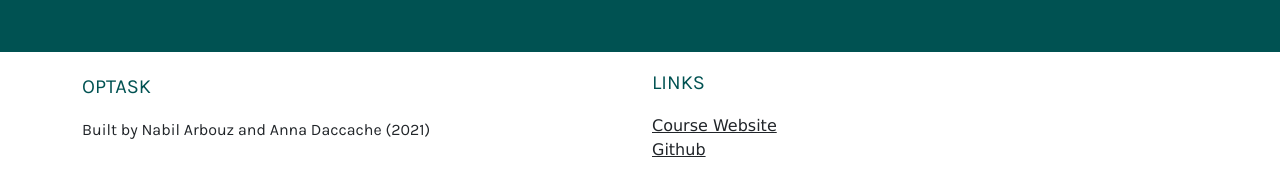
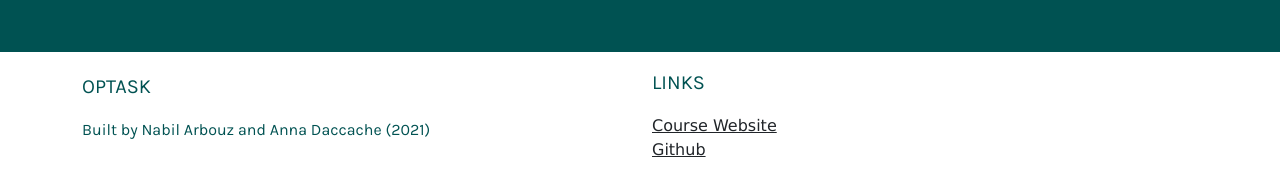
Before and after one commit to amdacccache/OpTask, a React (Create React App) app in the folder frontend/: page / in a window 1280 px wide. Shown: the part 1770-1945 px from the top of the page. Built offline with nearby package versions, Linux system fonts and the light colour scheme; no server answers.

Commit message:
Update Profile.css

```diff
--- a/frontend/src/Profile/Profile.css
+++ b/frontend/src/Profile/Profile.css
@@ -41,7 +41,10 @@
   padding-right: 8px;
   padding-left: 8px;
 }
-.mb-3,
+.mb-3{
+  color: #005252;
+}
+
 .my-3 {
   margin-bottom: 1rem !important;
 }
```
